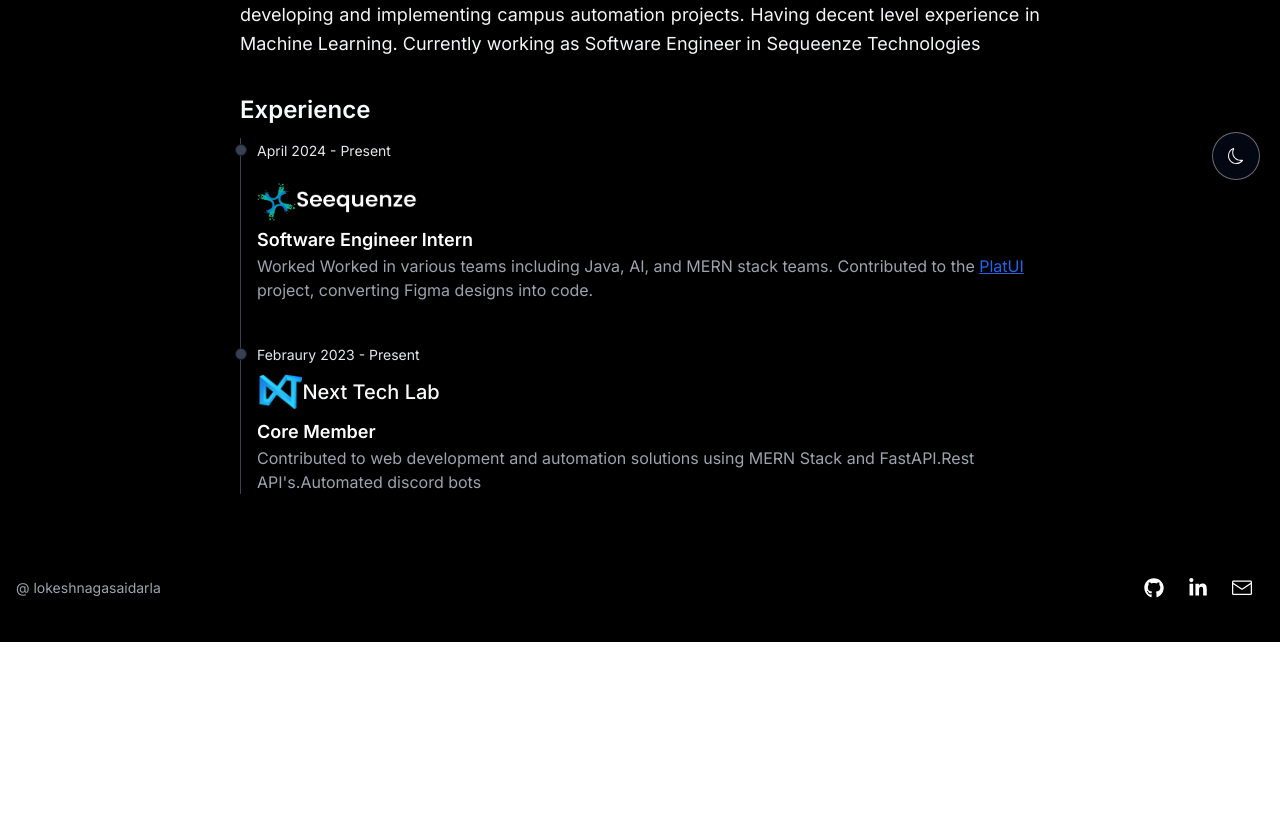
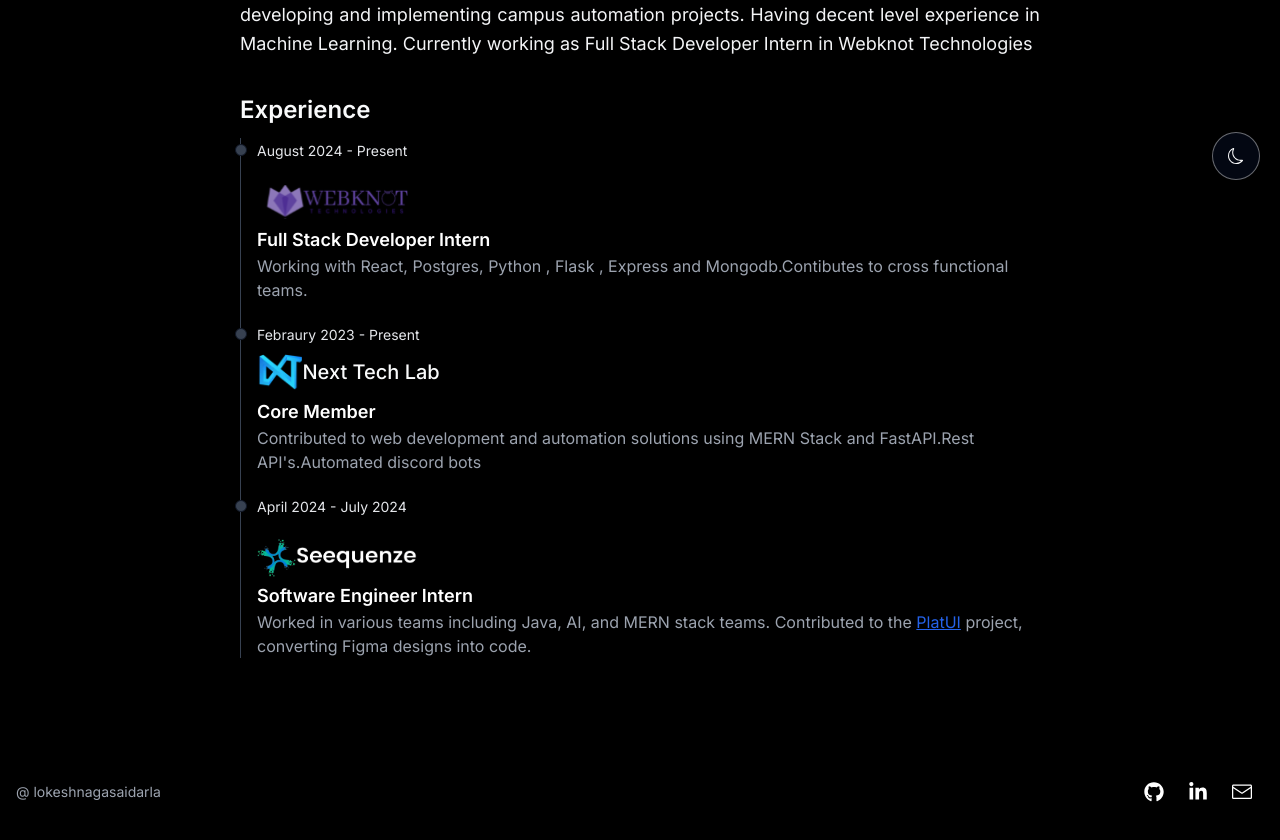
Before and after one commit to lokeshdarla/portfoliov2, a Next.js app: page /about in a window 1280 px wide. Shown: the part 600-1440 px from the top of the page. Before the commit the page ends 1242 px from the top, so only its background shows below. Built offline with nearby package versions, Linux system fonts and the light colour scheme.

Commit message:
update: experience details

```diff
--- a/src/components/About.tsx
+++ b/src/components/About.tsx
@@ -5,7 +5,7 @@
 
 const AboutSection: React.FC = () => {
   const { theme } = useTheme();
-  const about = "Full Stack Developer and Software Engineer with over 1.5 years of hands-on experience. Pre-final year student at SRM University, Andhra Pradesh, majoring in Computer Science and Engineering. Proficient in MERN, PERN, and FARM stack technologies. Played a key role in developing and implementing campus automation projects. Having decent level experience in Machine Learning. Currently working as Software Engineer in Sequeenze Technologies";
+  const about = "Full Stack Developer and Software Engineer with over 1.5 years of hands-on experience. Pre-final year student at SRM University, Andhra Pradesh, majoring in Computer Science and Engineering. Proficient in MERN, PERN, and FARM stack technologies. Played a key role in developing and implementing campus automation projects. Having decent level experience in Machine Learning. Currently working as Full Stack Developer Intern in Webknot Technologies";
 
   return (
     <div id="about" className="relative flex bg-white dark:bg-black flex-col gap-5 items-center justify-center p-10">
@@ -20,7 +20,7 @@
       </div>
       <div className="w-full text-black mb-4 dark:text-white text-center lg:w-2/3">
         <div className="flex flex-col items-start w-full gap-4 text-start">
-          <p className='leading-relaxed text-lg dark:text-gray-100 text-gray-600 '>Hello! I'm Lokesh Naga Sai Darla based in Amaravati, India 🇮🇳. I'm an undergraduate student studying CSE at SRM University AP 🎓 and a Software Engineer Intern at Sequeenze Technologies 🧑🏻‍💻.</p>
+          <p className='leading-relaxed text-lg dark:text-gray-100 text-gray-600 '>Hello! I'm Lokesh Naga Sai Darla based in Amaravati, India 🇮🇳. I'm an undergraduate student studying CSE at SRM University AP 🎓 and a Software Engineer Full Stack Developer Intern in Webknot Technologies 🧑🏻‍💻.</p>
           <p className="text-justify leading-relaxed dark:text-gray-100 text-gray-600 text-lg">
             {about}
           </p>
@@ -29,23 +29,23 @@
       <div className='lg:w-2/3'>
         <h2 className='font-semibold mb-3 text-2xl dark:text-gray-50'>Experience</h2>
         <ol className="relative border-s border-gray-200 dark:border-gray-700 ">
-          <li className="mb-10 ms-4">
+          <li className="mb-5 ms-4">
             <div className="absolute w-3 h-3 bg-gray-200 rounded-full mt-1.5 -start-1.5 border border-white dark:border-gray-900 dark:bg-gray-700"></div>
-            <time className="mb-1 text-sm font-normal leading-none text-gray-800 dark:text-gray-200">April 2024 - Present</time>
+            <time className="mb-1 text-sm font-normal leading-none text-gray-800 dark:text-gray-200">August 2024 - Present</time>
             <div className="mr-6 mt-4 h-12 w-40 relative">
               <Image
                 draggable={false}
-                src={`/images/seequenze-${theme === "dark" ? "light" : "dark"}.png`}
+                src={`/images/webknot.svg`}
                 alt="Seequenze Technologies"
                 layout="fill"
                 objectFit="contain"
               />
 
             </div>
-            <h3 className="text-lg font-semibold text-gray-900 dark:text-white">Software Engineer Intern</h3>
-            <p className="mb-4 text-base font-normal text-gray-500 dark:text-gray-400">Worked Worked in various teams including Java, AI, and MERN stack teams. Contributed to the <Link className='text-blue-600 underline' href={'https://platui.com/'}>PlatUI</Link> project, converting Figma designs into code.</p>
+            <h3 className="text-lg font-semibold text-gray-900 dark:text-white">Full Stack Developer Intern</h3>
+            <p className=" text-base font-normal text-gray-500 dark:text-gray-400">Working with React, Postgres, Python , Flask , Express and Mongodb.Contibutes to cross functional teams.</p>
           </li>
-          <li className="ms-4">
+          <li className="ms-4 mb-5">
             <div className="absolute w-3 h-3 bg-gray-200 rounded-full mt-1.5 -start-1.5 border border-white dark:border-gray-900 dark:bg-gray-700"></div>
             <time className="mb-1 text-sm font-normal leading-none  text-gray-800 dark:text-gray-200">Febraury 2023 - Present</time>
             <div className="mr-6 my-2  flex  items-center">
@@ -63,6 +63,23 @@
             <h3 className="text-lg font-semibold text-gray-900 dark:text-white">Core Member</h3>
             <p className="text-base font-normal text-gray-500 dark:text-gray-400">Contributed to web development and automation solutions using MERN Stack and FastAPI.Rest API's.Automated discord bots</p>
           </li>
+          <li className="mb-10 ms-4">
+            <div className="absolute w-3 h-3 bg-gray-200 rounded-full mt-1.5 -start-1.5 border border-white dark:border-gray-900 dark:bg-gray-700"></div>
+            <time className="mb-1 text-sm font-normal leading-none text-gray-800 dark:text-gray-200">April 2024 - July 2024</time>
+            <div className="mr-6 mt-4 h-12 w-40 relative">
+              <Image
+                draggable={false}
+                src={`/images/seequenze-${theme === "dark" ? "light" : "dark"}.png`}
+                alt="Seequenze Technologies"
+                layout="fill"
+                objectFit="contain"
+              />
+
+            </div>
+            <h3 className="text-lg font-semibold text-gray-900 dark:text-white">Software Engineer Intern</h3>
+            <p className="mb-4 text-base font-normal text-gray-500 dark:text-gray-400">Worked  in various teams including Java, AI, and MERN stack teams. Contributed to the <Link className='text-blue-600 underline' href={'https://platui.com/'}>PlatUI</Link> project, converting Figma designs into code.</p>
+          </li>
+
         </ol>
       </div>
 
```
Also changed, not shown: public/images/webknot.png (added), public/images/webknot.svg (added).
